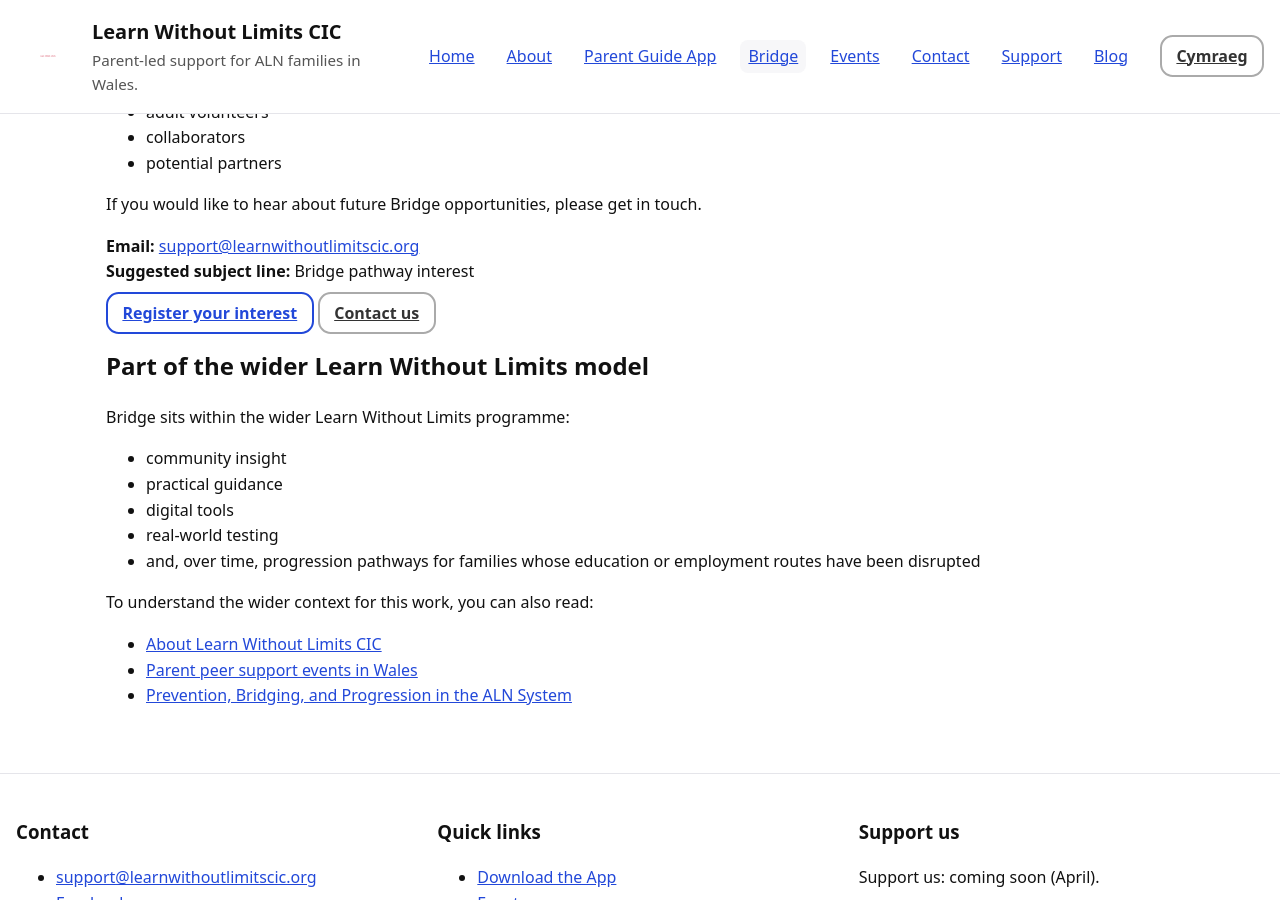
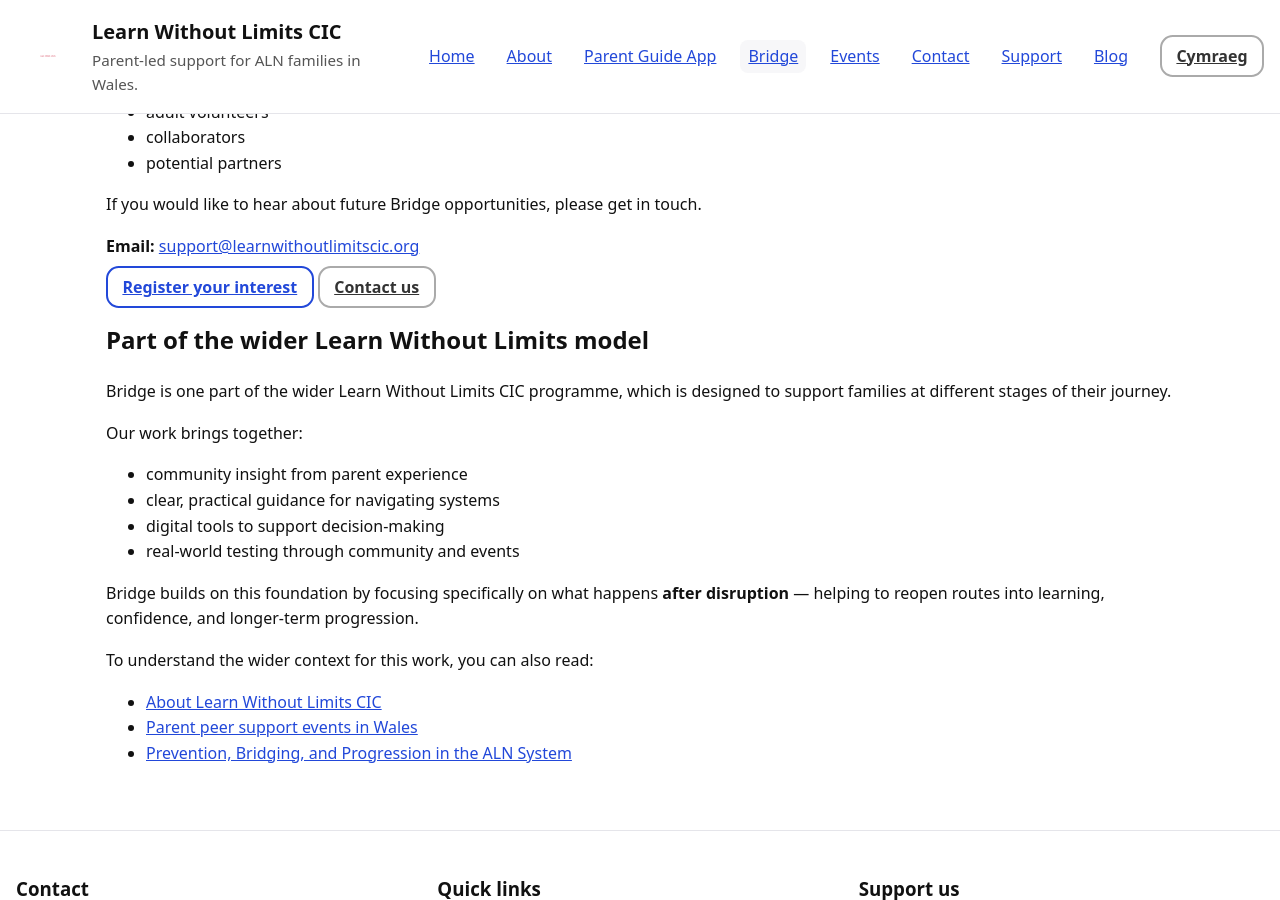
Before and after one commit to StephShobiye/learnwithoutlimitscic.github.io, a Jekyll site: the page bridge.en.html, which Jekyll copies as it is, in a window 1280 px wide and 900 px high, scrolled down 6691 px. Built offline with Jekyll 4.4.1, drawn with Linux system fonts in a browser that asks for light colours; some of the changed text lies outside the part shown.

Commit message:
Refine Bridge page copy and CTA content

```diff
--- a/bridge.en.html
+++ b/bridge.en.html
@@ -316,8 +316,7 @@
 
       <p>
         <strong>Email:</strong>
-        <a href="mailto:support@learnwithoutlimitscic.org?subject=Bridge%20pathway%20interest">support@learnwithoutlimitscic.org</a><br>
-        <strong>Suggested subject line:</strong> Bridge pathway interest
+        <a href="mailto:support@learnwithoutlimitscic.org?subject=Bridge%20pathway%20interest">support@learnwithoutlimitscic.org</a>
       </p>
 
       <p>
@@ -328,16 +327,23 @@
       <h2>Part of the wider Learn Without Limits model</h2>
 
       <p>
-        Bridge sits within the wider Learn Without Limits programme:
+        Bridge is one part of the wider Learn Without Limits CIC programme, which is designed to support families at different stages of their journey.
+      </p>
+
+      <p>
+        Our work brings together:
       </p>
 
       <ul>
-        <li>community insight</li>
-        <li>practical guidance</li>
-        <li>digital tools</li>
-        <li>real-world testing</li>
-        <li>and, over time, progression pathways for families whose education or employment routes have been disrupted</li>
+        <li>community insight from parent experience</li>
+        <li>clear, practical guidance for navigating systems</li>
+        <li>digital tools to support decision-making</li>
+        <li>real-world testing through community and events</li>
       </ul>
+
+      <p>
+        Bridge builds on this foundation by focusing specifically on what happens <strong>after disruption</strong> — helping to reopen routes into learning, confidence, and longer-term progression.
+      </p>
 
       <p>
         To understand the wider context for this work, you can also read:
```
Also changed, not shown: other parts of bridge.en.html (+1 -1 lines).
